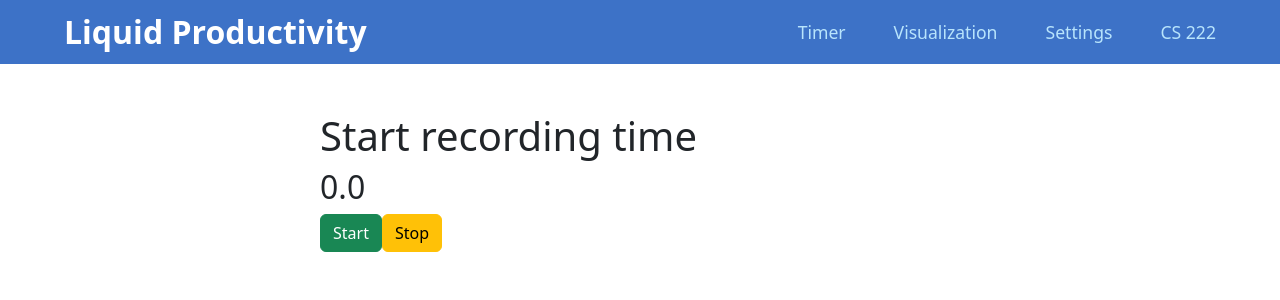
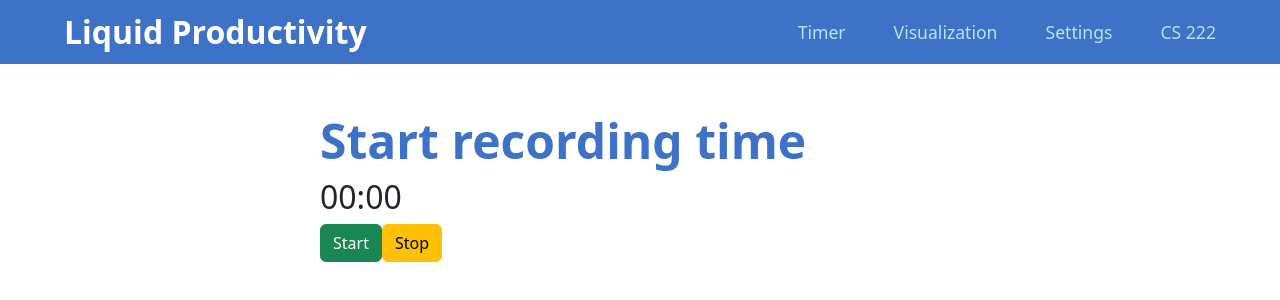
Before and after one commit to CS222-UIUC/course-project-bongo, a Next.js app in the folder nextjs/: page / in a window 1280 px wide. Shown: the top 300 px of the page. Built offline with nearby package versions, Linux system fonts and the light colour scheme.

Commit message:
change the clock to min:sec form

```diff
--- a/nextjs/components/Stopwatch.js
+++ b/nextjs/components/Stopwatch.js
@@ -19,12 +19,22 @@ export default function Stopwatch(props) {
     clearInterval(intervalRef.current);
   };
 
-  let timePassed = (time - now) / 1000;
+  let timePassed = Math.trunc((time - now) / 1000);
+
+  let timePassed_min = Math.trunc(timePassed / 60).toLocaleString('en-US', {
+    minimumIntegerDigits: 2,
+    useGrouping: false
+  });
+
+  let timePassed_sec = (timePassed - 60*timePassed_min).toLocaleString('en-US', {
+    minimumIntegerDigits: 2,
+    useGrouping: false
+  });
 
   return (
     <div className='Stopwatch'>
-      <h1>Start recording time</h1>
-      <h2>{timePassed.toFixed(1)}</h2>
+      <h1 className={style.title}>Start recording time</h1>
+      <h2>{timePassed_min}:{timePassed_sec}</h2>
       <div>
         <Button variant="success" onClick={handleStart}>Start</Button>
         <Button variant="warning" onClick={handleStop}>Stop</Button>
--- a/nextjs/components/Stopwatch.module.css
+++ b/nextjs/components/Stopwatch.module.css
@@ -0,0 +1,5 @@
+.title {
+    font-size: 3rem;
+    color: hsl(217, 55%, 51%);
+    font-weight: bold;
+}
```
